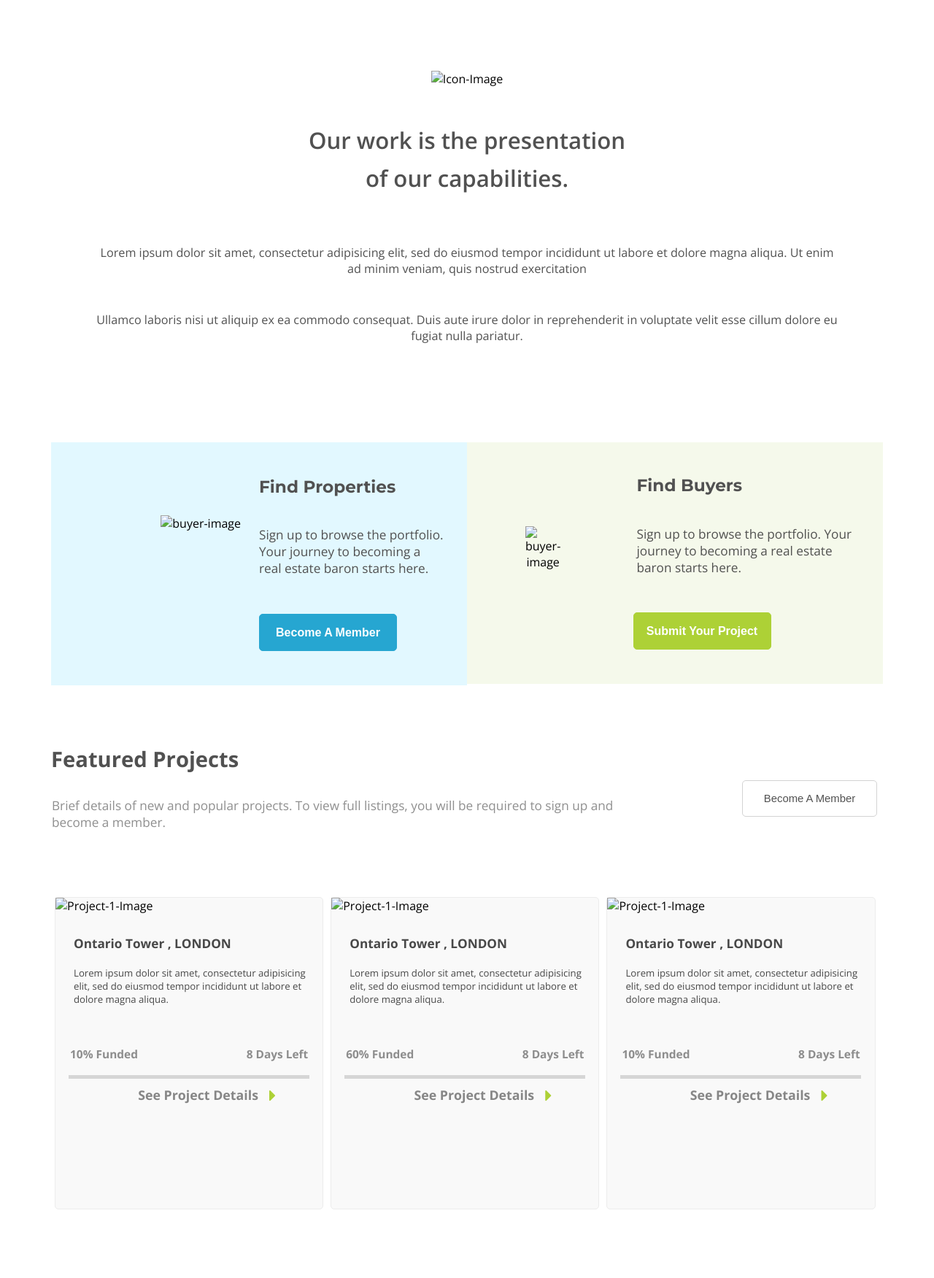
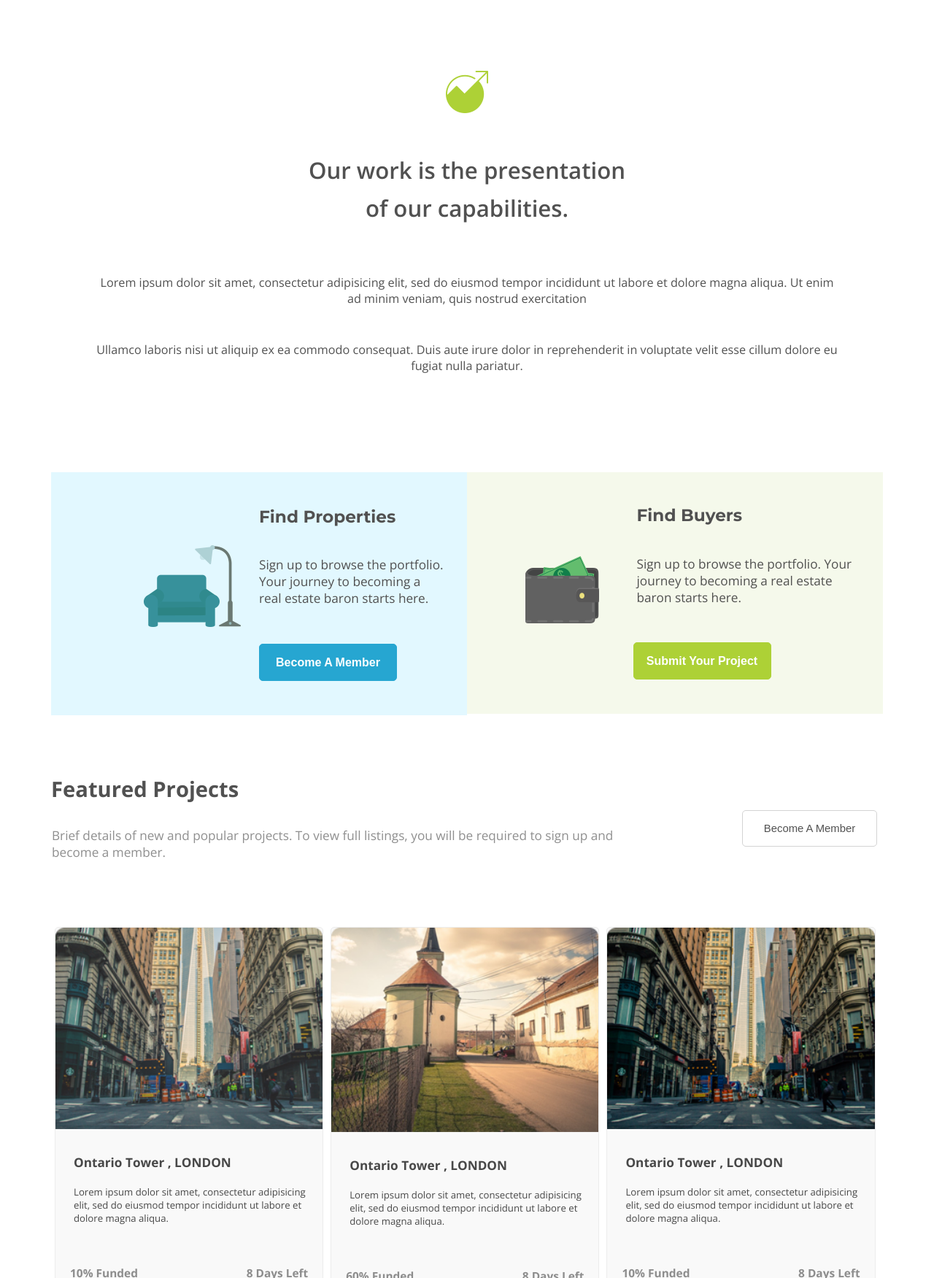
Before and after one commit to mmak19051974/aziz-khan-exam-1, a plain HTML site: page index.html in a window 1280 px wide. Shown: the part 745-2496 px from the top of the page at 73% size. Before the commit the page ends 2402 px from the top, so only its background shows below. Drawn offline with nearby package versions, Linux system fonts and the light colour scheme; the site is published under a folder, as on GitHub Pages, so addresses that start at the root find nothing.

Commit message:
Add files via upload

```diff
--- a/index.html
+++ b/index.html
@@ -84,7 +84,7 @@
 
             <div class="sec-how-it-works-contents">
 
-                <img src="/images/icon.png" alt="Icon-Image">
+                <img src="images/icon.png" alt="Icon-Image">
 
                 <h1>
                     Our work is the presentation
@@ -120,7 +120,7 @@
 
             <div class="cls-sign-up-1">
                 <div class="cls-sign-up-1-img">
-                    <img src="/images/properties.png" alt="buyer-image">
+                    <img src="images/properties.png" alt="buyer-image">
                 </div>
 
                 <div class="cls-sign-up-1-other-contents">
@@ -134,7 +134,7 @@
             <div class="cls-sign-up-2">
 
                 <div class="cls-sign-up-2-img">
-                    <img src="/images/buyer.png" alt="buyer-image">
+                    <img src="images/buyer.png" alt="buyer-image">
                 </div>
 
                 <div class="cls-sign-up-2-other-contents">
@@ -176,7 +176,7 @@
 
         <div class="container">
             <div class="cls-featured-projects-lower-part-1">
-                <img src="/images/project-1.png" alt="Project-1-Image">
+                <img src="images/project-1.png" alt="Project-1-Image">
                 <h1>Ontario Tower , LONDON</h1>
                 <p>
                     Lorem ipsum dolor sit amet, consectetur adipisicing elit, sed do eiusmod tempor incididunt ut labore
@@ -206,7 +206,7 @@
             </div>
 
             <div class="cls-featured-projects-lower-part-2">
-                <img src="/images/project-2.png" alt="Project-1-Image">
+                <img src="images/project-2.png" alt="Project-1-Image">
                 <h1>Ontario Tower , LONDON</h1>
                 <p>
                     Lorem ipsum dolor sit amet, consectetur adipisicing elit, sed do eiusmod tempor incididunt ut labore
@@ -236,7 +236,7 @@
             </div>
 
             <div class="cls-featured-projects-lower-part-3">
-                <img src="/images/project-3.png" alt="Project-1-Image">
+                <img src="images/project-3.png" alt="Project-1-Image">
                 <h1>Ontario Tower , LONDON</h1>
                 <p>
                     Lorem ipsum dolor sit amet, consectetur adipisicing elit, sed do eiusmod tempor incididunt ut labore
```
